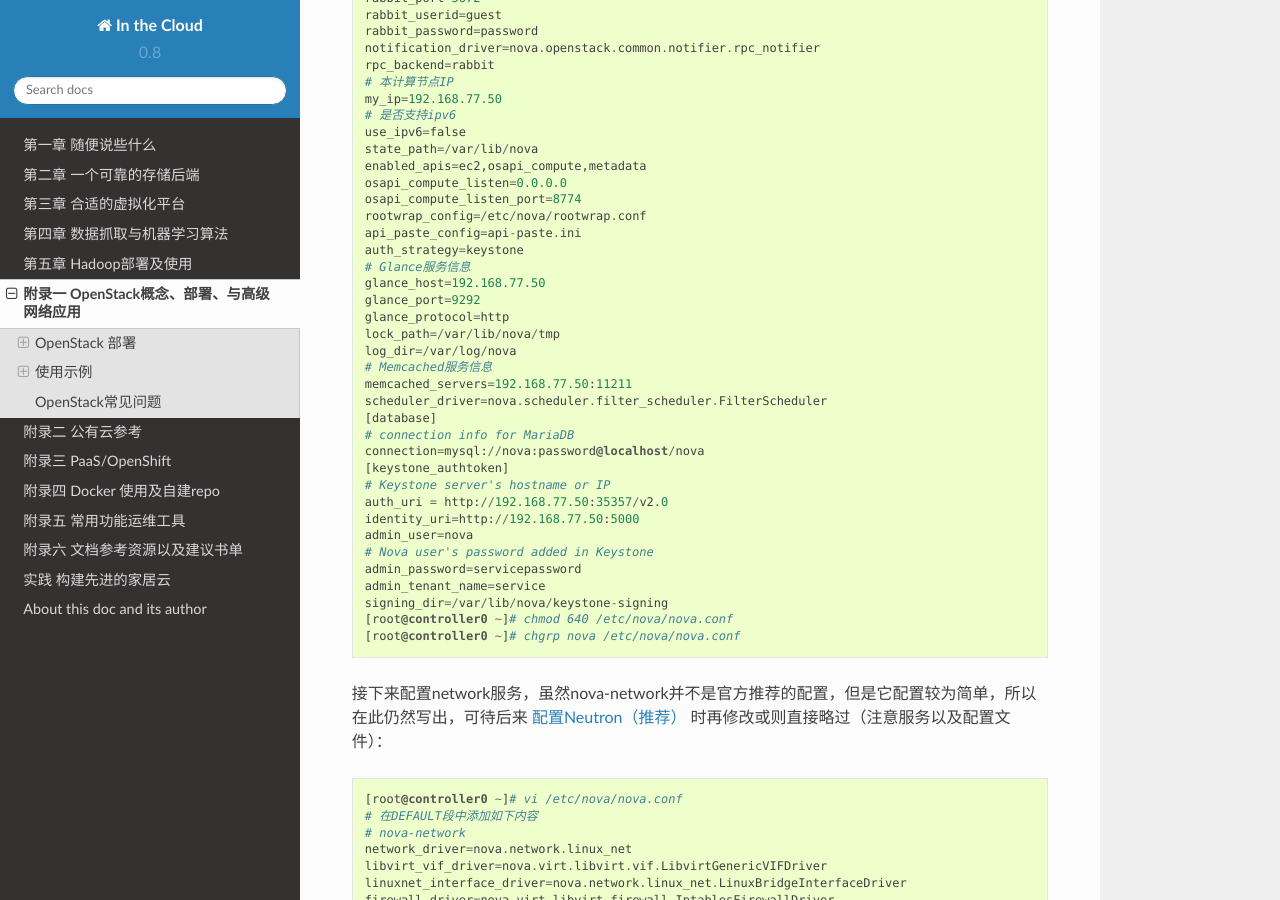
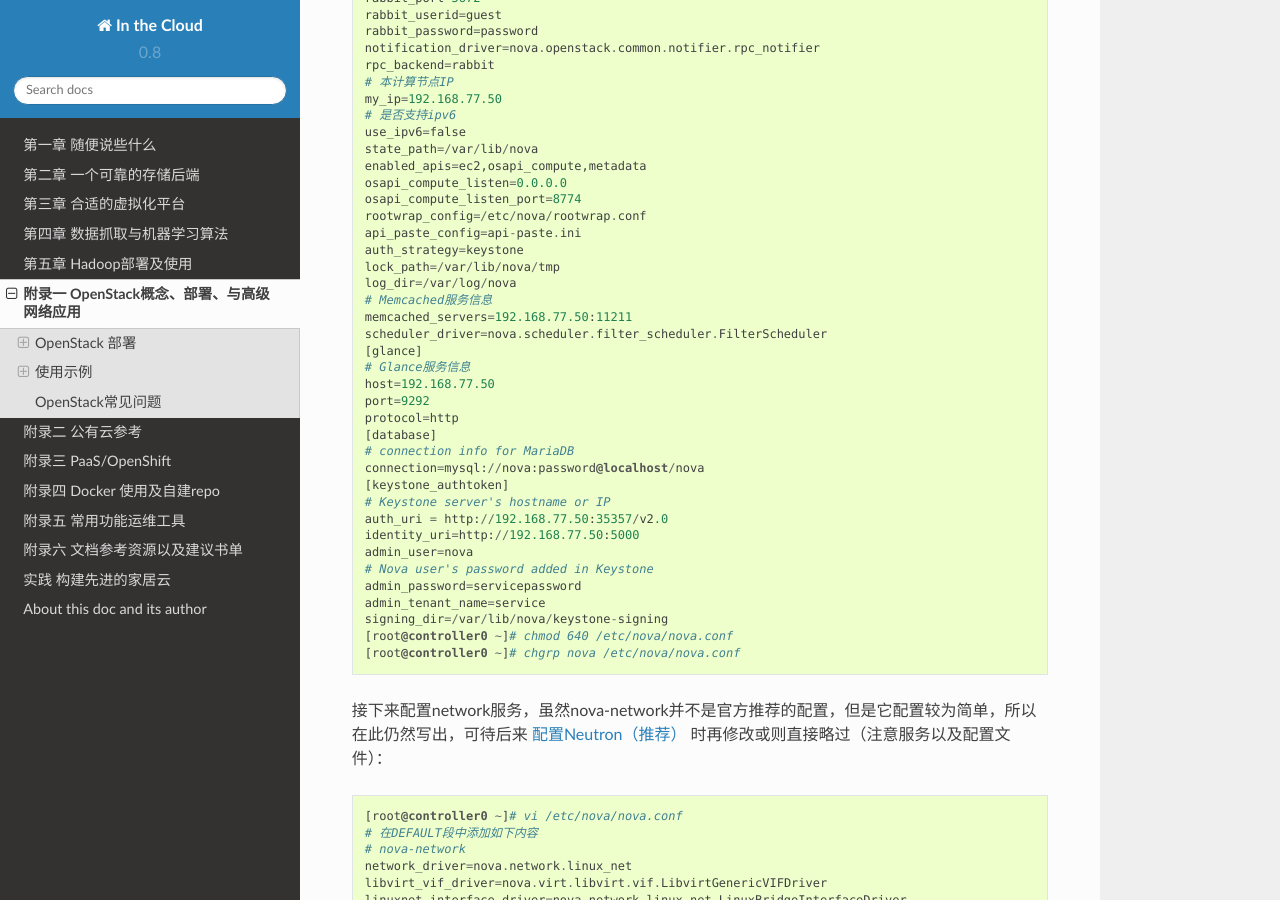
Before and after one commit to lofyer/InTheCloud, a Sphinx documentation site: the page built from source/posts/appendix01.rst, in a window 1280 px wide and 900 px high, scrolled down 11673 px. Built offline with Sphinx 7.4.7 and the Read the Docs theme 2.0.0, drawn with Linux system fonts in a browser that asks for light colours; formulas are drawn with MathJax 3; some of the changed text lies outside the part shown.

Commit message:
更新nova的glance配置

```diff
--- a/source/posts/appendix01.rst
+++ b/source/posts/appendix01.rst
@@ -653,15 +653,16 @@
     rootwrap_config=/etc/nova/rootwrap.conf
     api_paste_config=api-paste.ini
     auth_strategy=keystone
-    # Glance服务信息
-    glance_host=192.168.77.50
-    glance_port=9292
-    glance_protocol=http
     lock_path=/var/lib/nova/tmp
     log_dir=/var/log/nova
     # Memcached服务信息
     memcached_servers=192.168.77.50:11211
     scheduler_driver=nova.scheduler.filter_scheduler.FilterScheduler
+    [glance]
+    # Glance服务信息
+    host=192.168.77.50
+    port=9292
+    protocol=http
     [database]
     # connection info for MariaDB
     connection=mysql://nova:password@localhost/nova
@@ -977,13 +978,14 @@
     rootwrap_config=/etc/nova/rootwrap.conf
     api_paste_config=api-paste.ini
     auth_strategy=keystone
-    glance_host=192.168.77.50
-    glance_port=9292
-    glance_protocol=http
     lock_path=/var/lib/nova/tmp
     log_dir=/var/log/nova
     memcached_servers=192.168.77.50:11211
     scheduler_driver=nova.scheduler.filter_scheduler.FilterScheduler
+    [glance]
+    host=192.168.77.50
+    port=9292
+    protocol=http
     [database]
     connection=mysql://nova:password@192.168.77.50/nova
     [keystone_authtoken]
@@ -1407,7 +1409,7 @@
     network_api_class=nova.network.neutronv2.api.API
     security_group_api=neutron
     # specify the Neutron endpoint
-    neutron_url=http://192.168.77.59:9696
+    neutron_url=http://192.168.77.50:9696
     # specify the auth info for keystone
     neutron_auth_strategy=keystone
     neutron_admin_tenant_name=service
```
